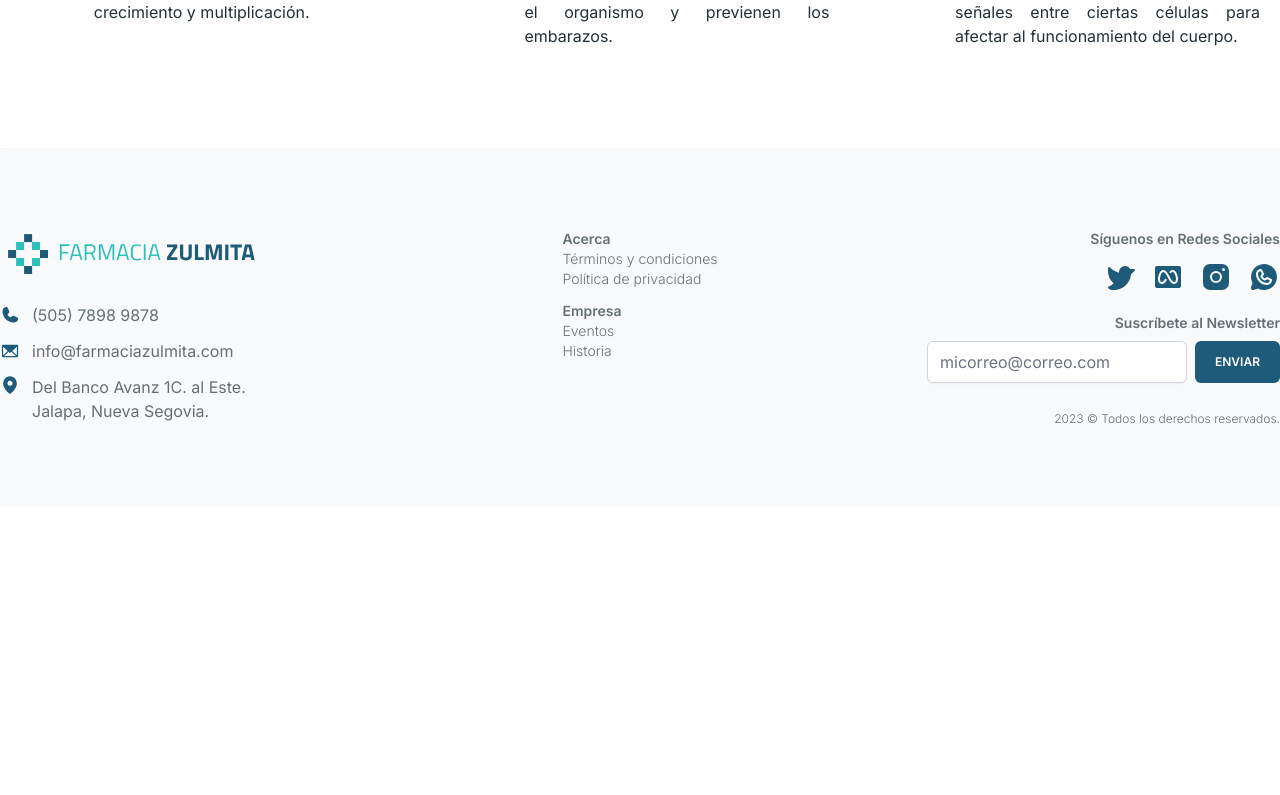
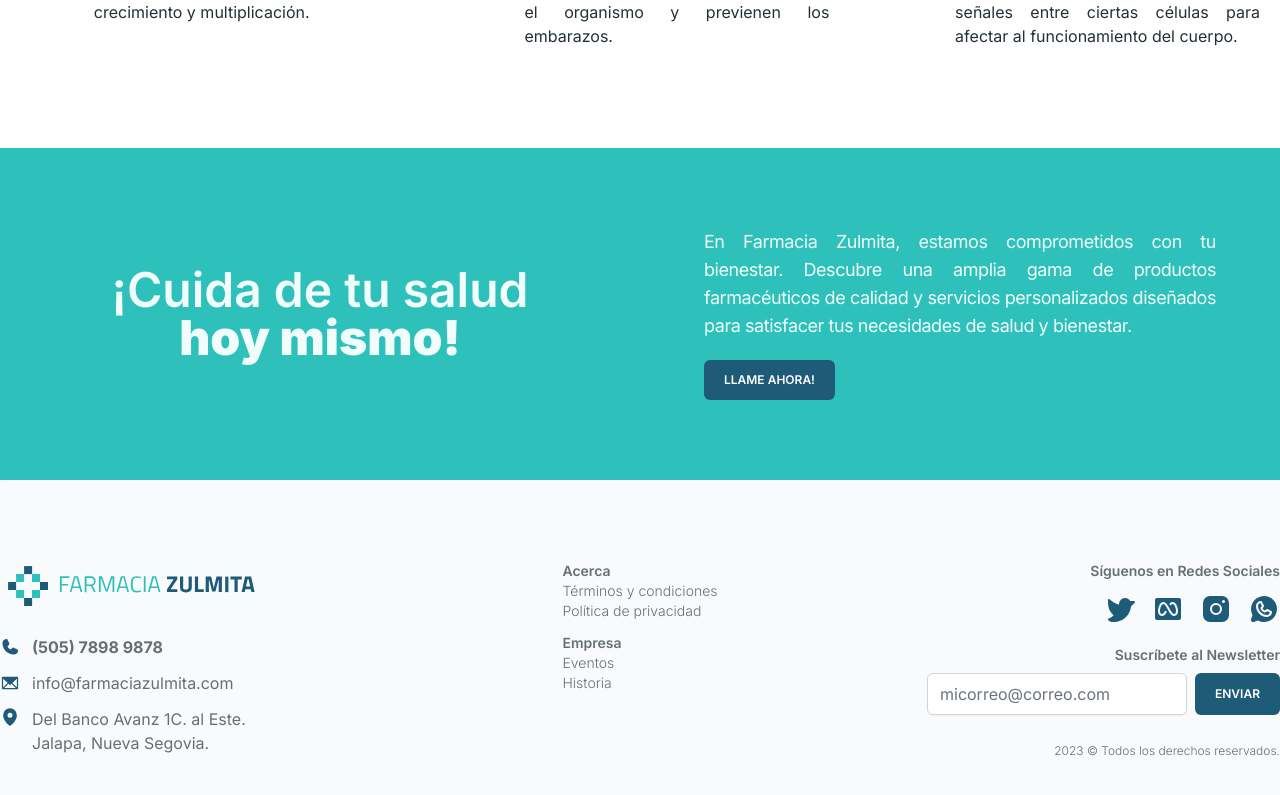
Before and after one commit to ventura01/myshop-app, a Next.js app: page / in a window 1280 px wide. Shown: the part 3379-4174 px from the top of the page. Before the commit the page ends 3886 px from the top, so only its background shows below. Built offline with nearby package versions, Linux system fonts and the light colour scheme.

Commit message:
CTA section

```diff
--- /dev/null
+++ b/app/components/CTAsection.tsx
@@ -0,0 +1,40 @@
+import React from "react";
+import Button from "./ui/Button";
+import Link from "next/link";
+
+type Props = {};
+
+const CTAsection = (props: Props) => {
+  return (
+    <section id="calltoaction" className="py-20 bg-secondary">
+      <div className="container mx-auto max-w-screen-xl grid grid-cols-1 sm:grid-cols-2">
+        <div className="sm:max-w-md mx-4 md:mx-auto self-center mb-10 md:mb-0">
+          <h3 className="text-3xl md:text-5xl font-semibold text-teal-50 text-center">
+            ¡Cuida de tu salud
+            <br /><strong>hoy mismo!</strong>
+          </h3>
+        </div>
+        <div className="flex flex-col gap-y-10 sm:gap-y-5 sm:max-w-lg lg:mx-auto mx-4">
+          <div className="">
+            <p className="text-teal-50 text-lg text-justify tracking-tight">
+              En Farmacia Zulmita, estamos comprometidos con tu
+              bienestar. Descubre una amplia gama de productos farmacéuticos de
+              calidad y servicios personalizados diseñados para satisfacer tus
+              necesidades de salud y bienestar.
+            </p>
+          </div>
+          <Link href="#info" className="w-full md:w-auto">
+            <Button
+              title="Llame ahora!"
+              buttonStyles="bg-primary w-full md:w-auto hover:bg-white hover:text-primary"
+              btnType="button"
+              isDisabled={false}
+            />
+          </Link>
+        </div>
+      </div>
+    </section>
+  );
+};
+
+export default CTAsection;
--- a/app/components/Footer.tsx
+++ b/app/components/Footer.tsx
@@ -41,7 +41,7 @@ const Footer = (props: Props) => {
           <div className="flex flex-col gap-y-3">
             <div className="flex gap-x-3 items-center">
               <Phone size={20} color="#1D5B79" weight="fill" />
-              <p className="text-body">(505) 7898 9878</p>
+              <p className="text-body font-bold">(505) 7898 9878</p>
             </div>
             <div className="flex gap-x-3 items-center">
               <Envelope size={20} color="#1D5B79" weight="fill" />
--- a/app/page.tsx
+++ b/app/page.tsx
@@ -10,6 +10,7 @@ import Testimonial from "./components/Testimonial";
 import RecentBlog from "./components/RecentBlog";
 import Products from "./components/Products";
 import MedicineTypes from "./components/MedicineTypes";
+import CTAsection from "./components/CTAsection";
 
 export default function Home() {
   return (
@@ -18,6 +19,7 @@ export default function Home() {
       {/* <Stats /> */}
       <Products />
       <MedicineTypes />
+      <CTAsection />
       {/* <Solutions /> */}
       {/* <Testimonial /> */}
       {/* <RecentBlog /> */}
```
